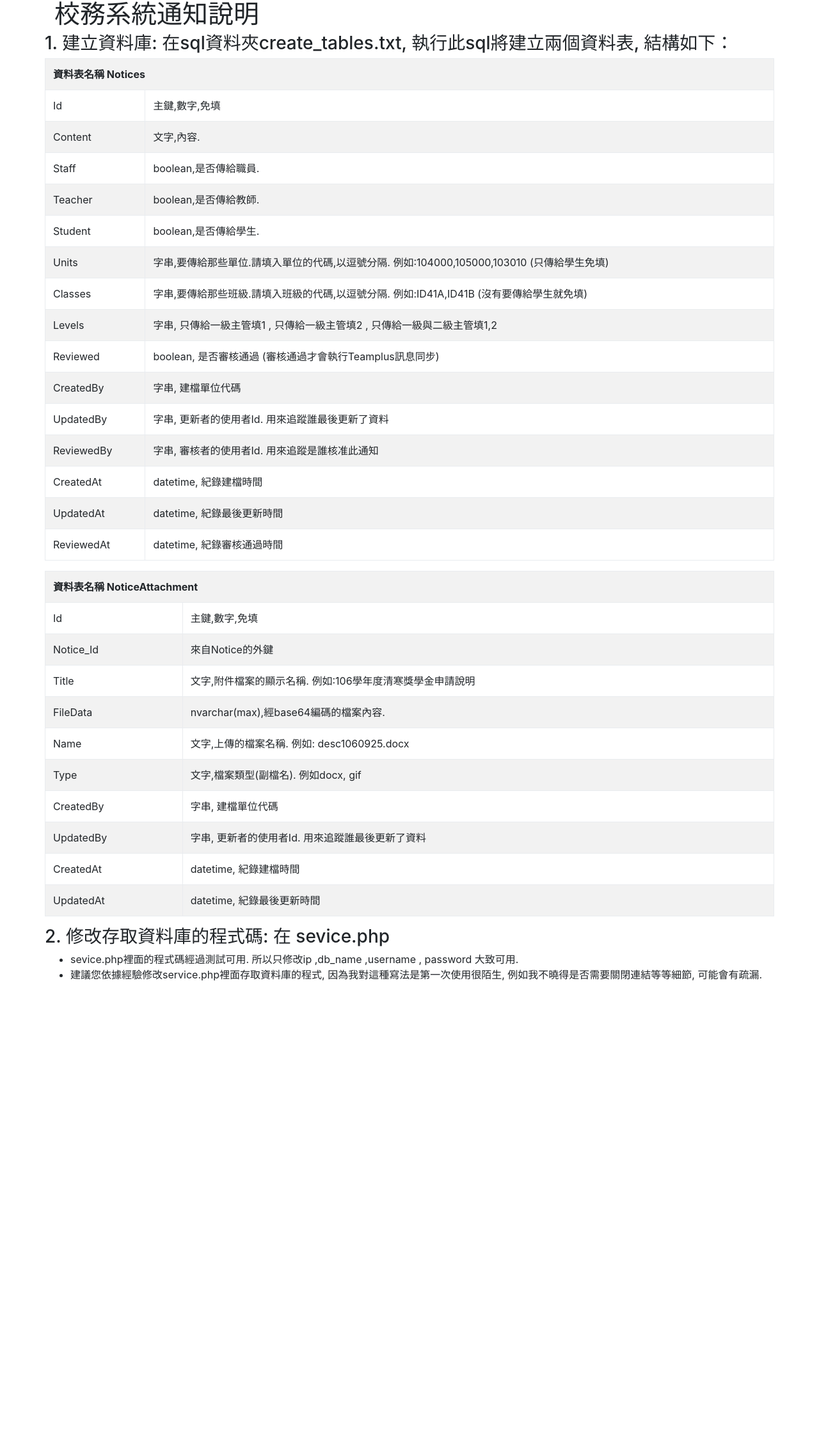
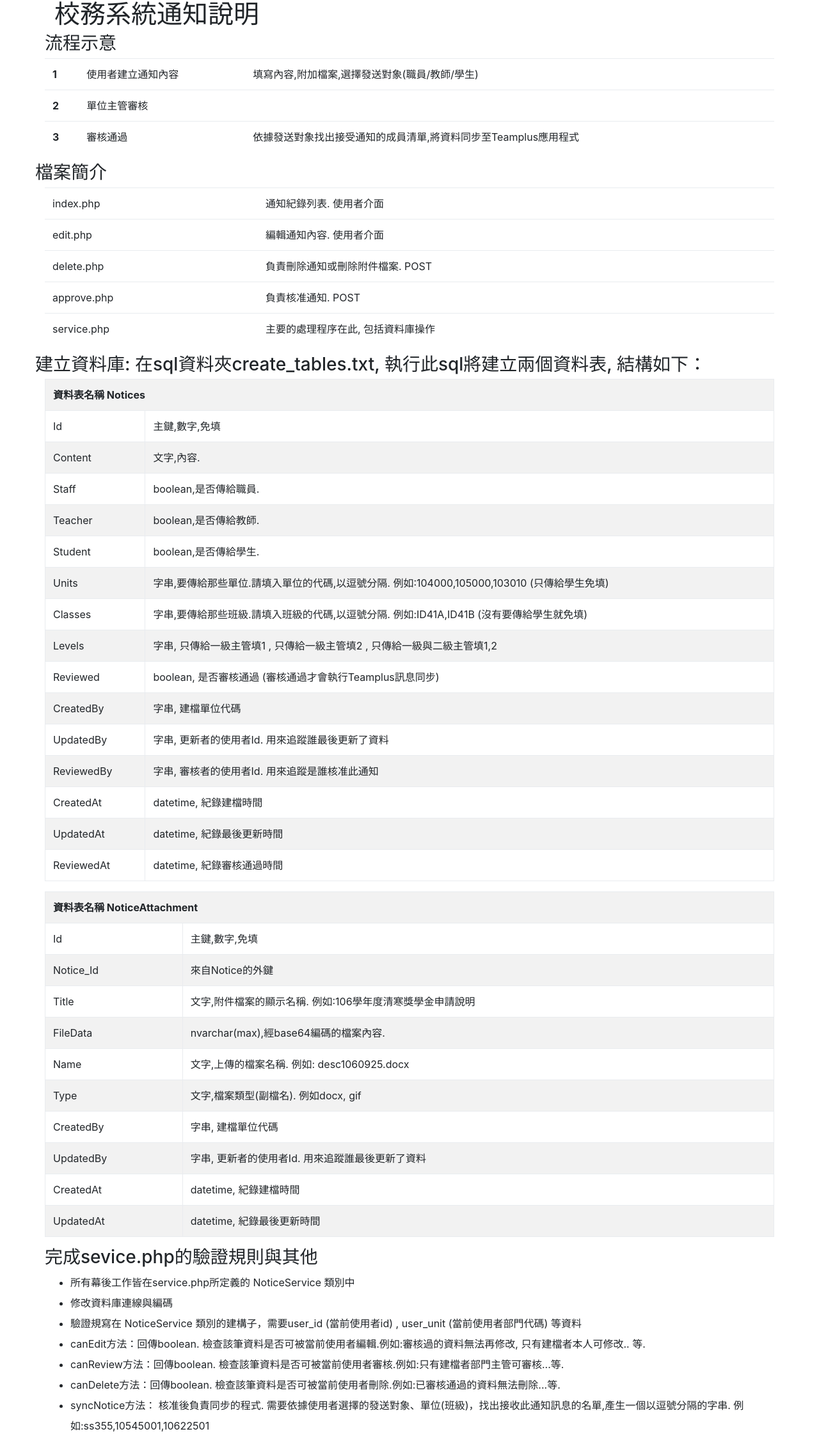
Before and after one commit to stephengunter/tp-notices, a PHP site: page /tp-notice/read_me.html in a window 1280 px wide. Shown: the whole page at 64% size. Before the commit the page ends 1533 px from the top, so only its background shows below. Run offline with PHP 8.4, Linux system fonts and the light colour scheme.

Commit message:
20170926-2

```diff
--- a/read_me.html
+++ b/read_me.html
@@ -9,7 +9,10 @@
 
     <link rel="stylesheet" href="https://maxcdn.bootstrapcdn.com/bootstrap/4.0.0-beta/css/bootstrap.min.css" integrity="sha384-/Y6pD6FV/Vv2HJnA6t+vslU6fwYXjCFtcEpHbNJ0lyAFsXTsjBbfaDjzALeQsN6M" crossorigin="anonymous" >
 
-
+    <style>
+		ul,li{margin:0;padding;0}
+		li{line-height:2em;}
+	</style>
 
 </head>
 <body id="body">
@@ -18,11 +21,62 @@
 
     <div class="container">
       <h1>校務系統通知說明</h1>
+
+		 <div class="row">
+		 <h3>流程示意</h3>
+		    <table class="table">
+				 <tr>
+				    <th scope="row">1</th>
+					<td>使用者建立通知內容</td>
+					<td>填寫內容,附加檔案,選擇發送對象(職員/教師/學生)</td>
+				 </tr>
+				  <tr>
+					<th scope="row">2</th>
+					<td>單位主管審核</td>
+					<td></td>
+				 </tr>
+				 <tr>
+					<th scope="row">3</th>
+					<td>審核通過 </td>
+					<td>依據發送對象找出接受通知的成員清單,將資料同步至Teamplus應用程式</td>
+				 </tr>
+
+			 <table/>
+
+		 </div>
+
+
+
+		 <div class="row">
+		 <h3>檔案簡介</h3>
+		     <table class="table">
+				 <tr>
+					<td>index.php</td>
+					<td>通知紀錄列表. 使用者介面</td>
+				 </tr>
+				  <tr>
+					<td>edit.php</td>
+					<td>編輯通知內容. 使用者介面</td>
+				 </tr>
+				 <tr>
+					<td>delete.php</td>
+					<td>負責刪除通知或刪除附件檔案. POST</td>
+				 </tr>
+				 <tr>
+					<td>approve.php</td>
+					<td>負責核准通知. POST</td>
+				 </tr>
+				 <tr>
+					<td>service.php</td>
+					<td>主要的處理程序在此, 包括資料庫操作</td>
+				 </tr>
+			 <table/>
+		 </div>
         <div class="row">
 
 
 
-		<h3>1. 建立資料庫:
+		<h3>建立資料庫:
 
 		在sql資料夾create_tables.txt, 執行此sql將建立兩個資料表, 結構如下：
 		</h3>
@@ -149,18 +203,33 @@
 
        <div class="row">
 
-		<h3>2. 修改存取資料庫的程式碼: 在 sevice.php
-		</h3>
+		<h3>完成sevice.php的驗證規則與其他 </h3>
+
 
 		 <ul>
+		    <li>
+			     所有幕後工作皆在service.php所定義的 NoticeService 類別中
+			</li>
+			<li>
+			     修改資料庫連線與編碼
+			</li>
+			<li>
+			     驗證規寫在 NoticeService 類別的建構子，需要user_id (當前使用者id) , user_unit (當前使用者部門代碼) 等資料
+			</li>
+			<li>
+			    canEdit方法：回傳boolean. 檢查該筆資料是否可被當前使用者編輯.例如:審核過的資料無法再修改, 只有建檔者本人可修改..  等.
 
+			</li>
 			<li>
-			     sevice.php裡面的程式碼經過測試可用. 所以只修改ip ,db_name ,username , password 大致可用.
+			    canReview方法：回傳boolean. 檢查該筆資料是否可被當前使用者審核.例如:只有建檔者部門主管可審核...等.
+
 			</li>
+			<li>
+			    canDelete方法：回傳boolean. 檢查該筆資料是否可被當前使用者刪除.例如:已審核通過的資料無法刪除...等.
 
+			</li>
 			<li>
-
-			   建議您依據經驗修改service.php裡面存取資料庫的程式, 因為我對這種寫法是第一次使用很陌生, 例如我不曉得是否需要關閉連結等等細節, 可能會有疏漏.
+			    syncNotice方法： 核准後負責同步的程式. 需要依據使用者選擇的發送對象、單位(班級)，找出接收此通知訊息的名單,產生一個以逗號分隔的字串. 例如:ss355,10545001,10622501
 			</li>
 		 </ul>
 
```
Also changed, not shown: edit.php (+5 -5 lines), service.php (+8 -6 lines).
